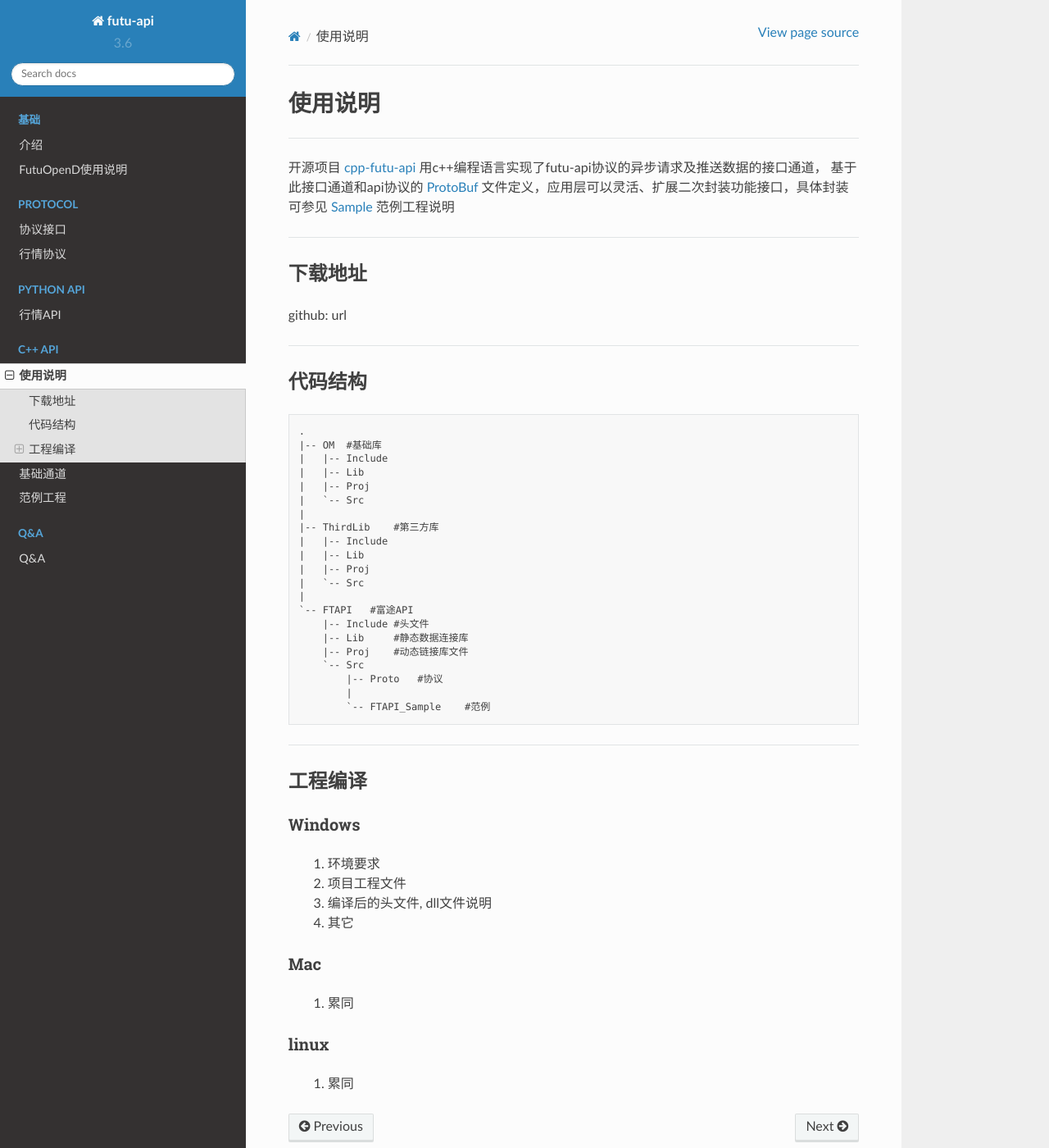
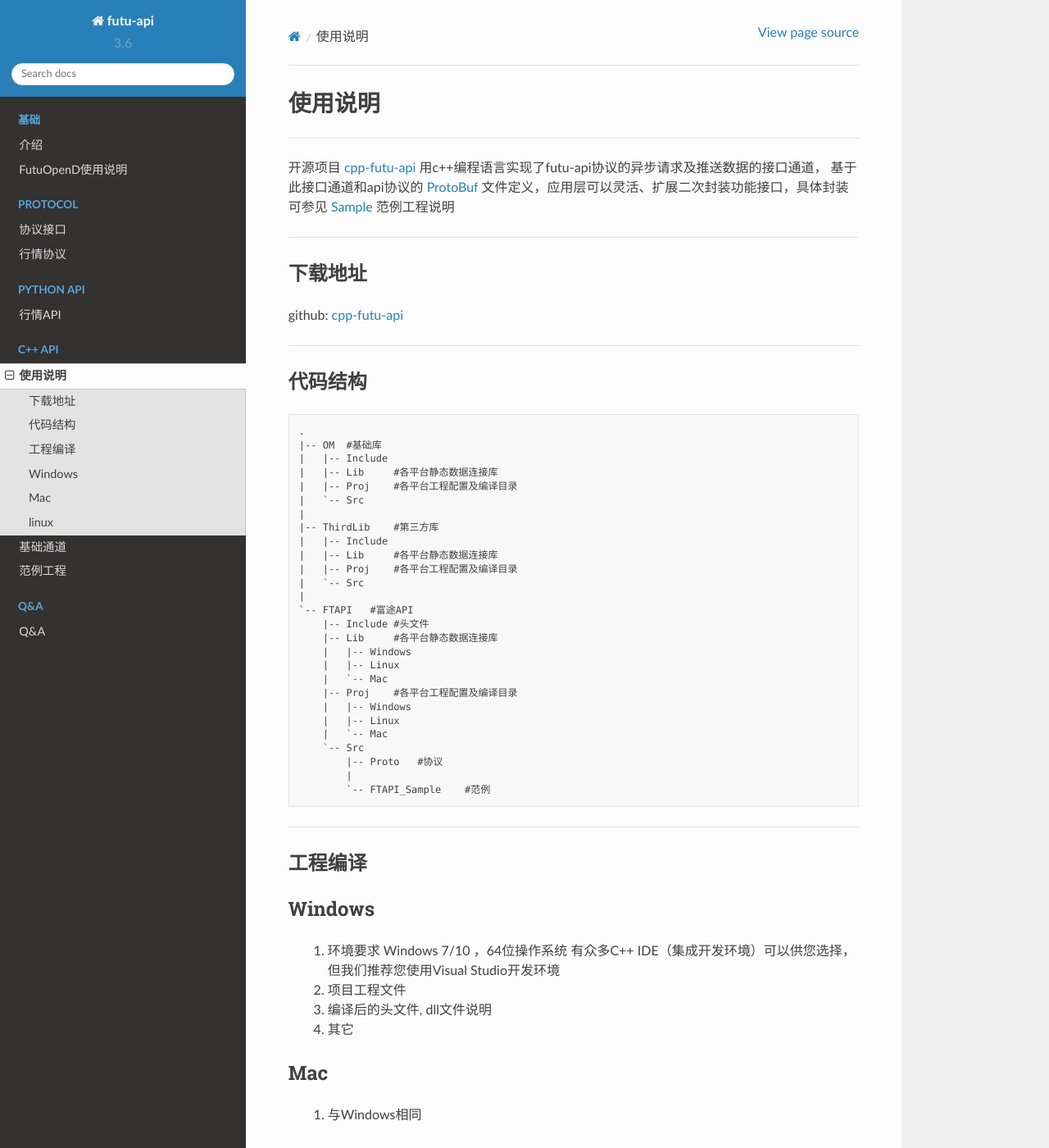
Before and after one commit to FutunnOpen/futu-api-doc, a Sphinx documentation site: the page built from doc_maker/source/cpp_api/intro.rst, in a window 1280 px wide and 1400 px high. Shown: the whole window at 82% size. Built offline with Sphinx 7.4.7 and the Read the Docs theme 2.0.0, drawn with Linux system fonts in a browser that asks for light colours; pages that are not in the unit, such as notebooks, are missing from menus.

Commit message:
目录结构增加细节

```diff
--- a/doc_maker/source/cpp_api/intro.rst
+++ b/doc_maker/source/cpp_api/intro.rst
@@ -15,7 +15,7 @@
 下载地址
 ---------------
 
-github: url
+github: cpp-futu-api_
 
 
 -----------------------------------------------------------------------------
@@ -28,20 +28,26 @@ github: url
     .
     |-- OM  #基础库
     |   |-- Include
-    |   |-- Lib
-    |   |-- Proj
+    |   |-- Lib     #各平台静态数据连接库
+    |   |-- Proj    #各平台工程配置及编译目录
     |   `-- Src
     |
     |-- ThirdLib    #第三方库
     |   |-- Include
-    |   |-- Lib
-    |   |-- Proj
+    |   |-- Lib     #各平台静态数据连接库
+    |   |-- Proj    #各平台工程配置及编译目录
     |   `-- Src
     |
     `-- FTAPI   #富途API
         |-- Include #头文件
-        |-- Lib     #静态数据连接库
-        |-- Proj    #动态链接库文件
+        |-- Lib     #各平台静态数据连接库
+        |   |-- Windows
+        |   |-- Linux
+        |   `-- Mac
+        |-- Proj    #各平台工程配置及编译目录
+        |   |-- Windows
+        |   |-- Linux
+        |   `-- Mac
         `-- Src
             |-- Proto   #协议
             |
@@ -54,8 +60,11 @@ github: url
 -----------
 
 Windows
-~~~~~~~~~
+-----------
+
  1. 环境要求
+    Windows 7/10 ，64位操作系统
+    有众多C++ IDE（集成开发环境）可以供您选择，但我们推荐您使用Visual Studio开发环境
 
  2. 项目工程文件
 
@@ -64,10 +73,11 @@ Windows
  4. 其它
 
 Mac
-~~~~~~~~
+-----------
 
- 1. 累同
+ 1. 与Windows相同
 
 linux
-~~~~~~~~~~
- 1. 累同
+-----------
+
+ 1. 与Windows相同
```
